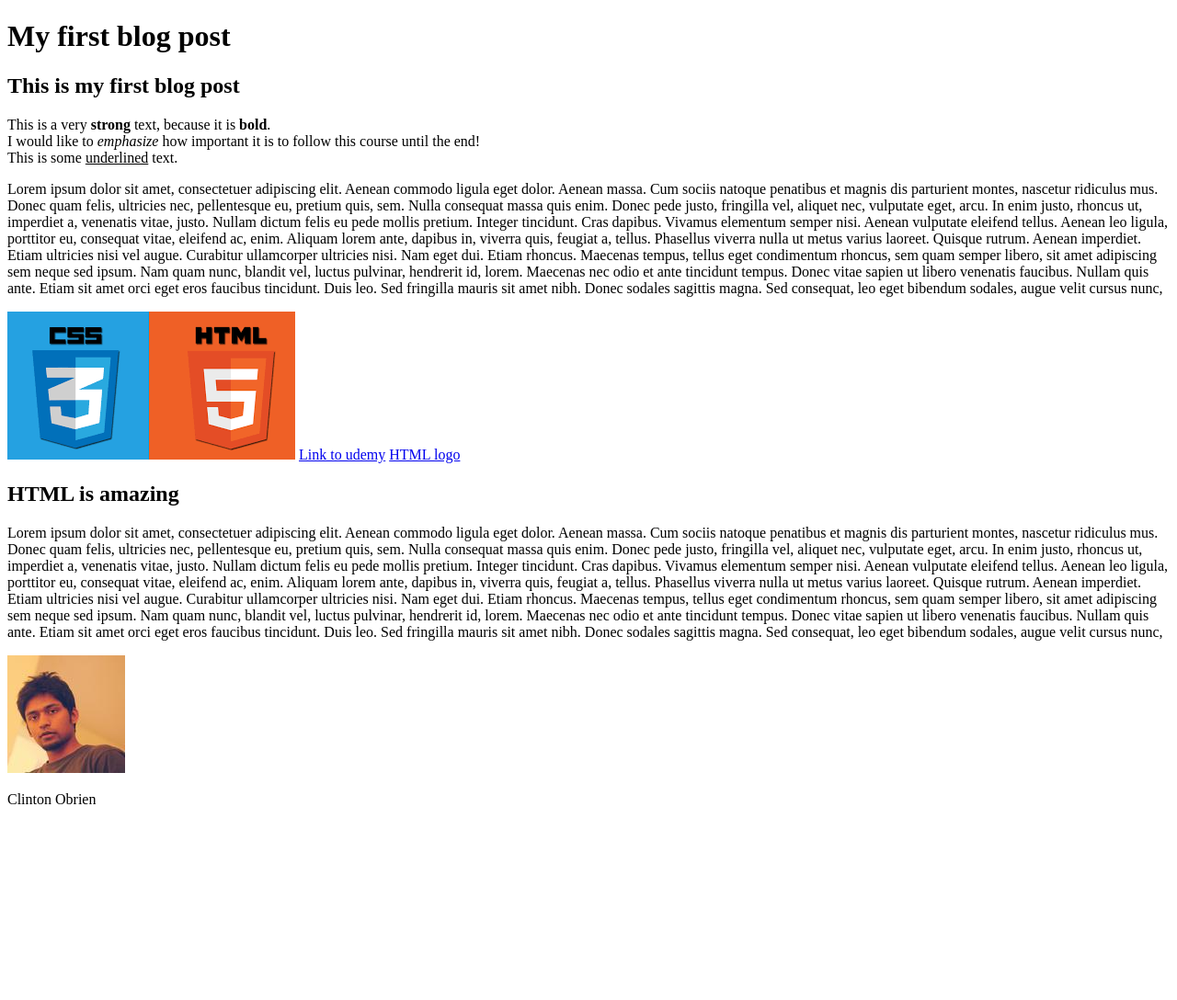
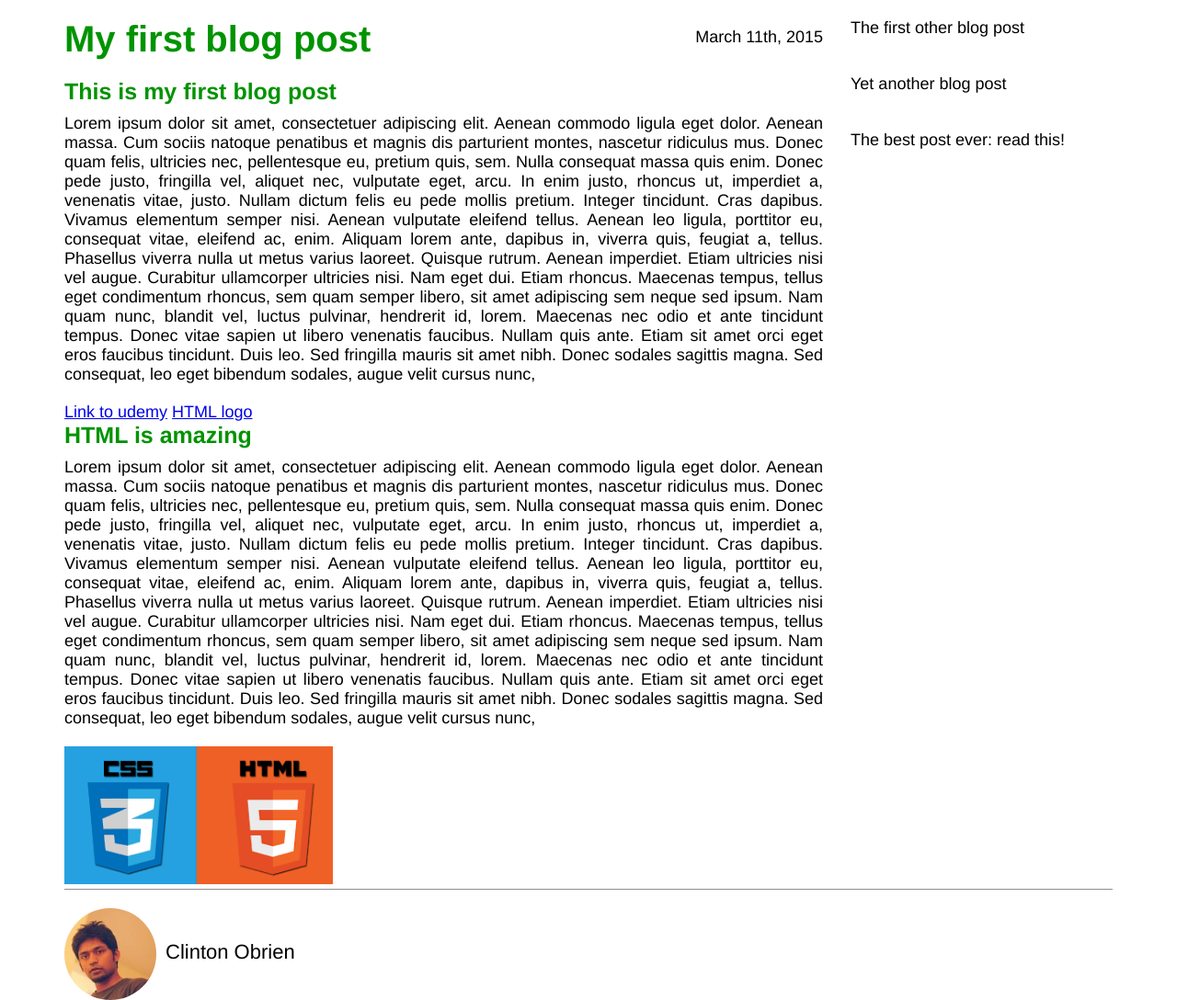
Before and after one commit to basakest/blog-post, a plain HTML site: page index.html in a window 1280 px wide. Shown: the whole page at 92% size. Before the commit the page ends 895 px from the top, so only its background shows below. Drawn offline with Linux system fonts and the light colour scheme.

Commit message:
add some css to the page

```diff
--- a/index.html
+++ b/index.html
@@ -2,22 +2,39 @@
 <html>
     <head>
         <title>My first blog post</title>
+        <link rel="stylesheet" type="text/css" href="style.css">
     </head>
     <body>
+        <div class="container">
+            <div class="blog-post">
                 <h1>My first blog post</h1>
+                <p class="date">March 11th, 2015</p>
                 <h2>This is my first blog post</h2>
-        <p>
-            This is a very <strong>strong</strong> text, because it is <strong>bold</strong>.<br />
-            I would like to <em>emphasize</em> how important it is to follow this course until the end!<br />
-            This is some <u>underlined</u> text.<br />
-        </p>
-        <p>Lorem ipsum dolor sit amet, consectetuer adipiscing elit. Aenean commodo ligula eget dolor. Aenean massa. Cum sociis natoque penatibus et magnis dis parturient montes, nascetur ridiculus mus. Donec quam felis, ultricies nec, pellentesque eu, pretium quis, sem. Nulla consequat massa quis enim. Donec pede justo, fringilla vel, aliquet nec, vulputate eget, arcu. In enim justo, rhoncus ut, imperdiet a, venenatis vitae, justo. Nullam dictum felis eu pede mollis pretium. Integer tincidunt. Cras dapibus. Vivamus elementum semper nisi. Aenean vulputate eleifend tellus. Aenean leo ligula, porttitor eu, consequat vitae, eleifend ac, enim. Aliquam lorem ante, dapibus in, viverra quis, feugiat a, tellus. Phasellus viverra nulla ut metus varius laoreet. Quisque rutrum. Aenean imperdiet. Etiam ultricies nisi vel augue. Curabitur ullamcorper ultricies nisi. Nam eget dui. Etiam rhoncus. Maecenas tempus, tellus eget condimentum rhoncus, sem quam semper libero, sit amet adipiscing sem neque sed ipsum. Nam quam nunc, blandit vel, luctus pulvinar, hendrerit id, lorem. Maecenas nec odio et ante tincidunt tempus. Donec vitae sapien ut libero venenatis faucibus. Nullam quis ante. Etiam sit amet orci eget eros faucibus tincidunt. Duis leo. Sed fringilla mauris sit amet nibh. Donec sodales sagittis magna. Sed consequat, leo eget bibendum sodales, augue velit cursus nunc,</p>
-        <img src="logo.png" alt="The HTML5 logo" />
+
+                <p class="main-text">Lorem ipsum dolor sit amet, consectetuer adipiscing elit. Aenean commodo ligula eget dolor. Aenean massa. Cum sociis natoque penatibus et magnis dis parturient montes, nascetur ridiculus mus. Donec quam felis, ultricies nec, pellentesque eu, pretium quis, sem. Nulla consequat massa quis enim. Donec pede justo, fringilla vel, aliquet nec, vulputate eget, arcu. In enim justo, rhoncus ut, imperdiet a, venenatis vitae, justo. Nullam dictum felis eu pede mollis pretium. Integer tincidunt. Cras dapibus. Vivamus elementum semper nisi. Aenean vulputate eleifend tellus. Aenean leo ligula, porttitor eu, consequat vitae, eleifend ac, enim. Aliquam lorem ante, dapibus in, viverra quis, feugiat a, tellus. Phasellus viverra nulla ut metus varius laoreet. Quisque rutrum. Aenean imperdiet. Etiam ultricies nisi vel augue. Curabitur ullamcorper ultricies nisi. Nam eget dui. Etiam rhoncus. Maecenas tempus, tellus eget condimentum rhoncus, sem quam semper libero, sit amet adipiscing sem neque sed ipsum. Nam quam nunc, blandit vel, luctus pulvinar, hendrerit id, lorem. Maecenas nec odio et ante tincidunt tempus. Donec vitae sapien ut libero venenatis faucibus. Nullam quis ante. Etiam sit amet orci eget eros faucibus tincidunt. Duis leo. Sed fringilla mauris sit amet nibh. Donec sodales sagittis magna. Sed consequat, leo eget bibendum sodales, augue velit cursus nunc,</p>
+
                 <a href="http://www.udemy.com" target="_blank">Link to udemy</a>
                 <a href="logo.png" target="_blank">HTML logo</a>
                 <h2>HTML is amazing</h2>
-        <p>Lorem ipsum dolor sit amet, consectetuer adipiscing elit. Aenean commodo ligula eget dolor. Aenean massa. Cum sociis natoque penatibus et magnis dis parturient montes, nascetur ridiculus mus. Donec quam felis, ultricies nec, pellentesque eu, pretium quis, sem. Nulla consequat massa quis enim. Donec pede justo, fringilla vel, aliquet nec, vulputate eget, arcu. In enim justo, rhoncus ut, imperdiet a, venenatis vitae, justo. Nullam dictum felis eu pede mollis pretium. Integer tincidunt. Cras dapibus. Vivamus elementum semper nisi. Aenean vulputate eleifend tellus. Aenean leo ligula, porttitor eu, consequat vitae, eleifend ac, enim. Aliquam lorem ante, dapibus in, viverra quis, feugiat a, tellus. Phasellus viverra nulla ut metus varius laoreet. Quisque rutrum. Aenean imperdiet. Etiam ultricies nisi vel augue. Curabitur ullamcorper ultricies nisi. Nam eget dui. Etiam rhoncus. Maecenas tempus, tellus eget condimentum rhoncus, sem quam semper libero, sit amet adipiscing sem neque sed ipsum. Nam quam nunc, blandit vel, luctus pulvinar, hendrerit id, lorem. Maecenas nec odio et ante tincidunt tempus. Donec vitae sapien ut libero venenatis faucibus. Nullam quis ante. Etiam sit amet orci eget eros faucibus tincidunt. Duis leo. Sed fringilla mauris sit amet nibh. Donec sodales sagittis magna. Sed consequat, leo eget bibendum sodales, augue velit cursus nunc,</p>
+                <p class="main-text">Lorem ipsum dolor sit amet, consectetuer adipiscing elit. Aenean commodo ligula eget dolor. Aenean massa. Cum sociis natoque penatibus et magnis dis parturient montes, nascetur ridiculus mus. Donec quam felis, ultricies nec, pellentesque eu, pretium quis, sem. Nulla consequat massa quis enim. Donec pede justo, fringilla vel, aliquet nec, vulputate eget, arcu. In enim justo, rhoncus ut, imperdiet a, venenatis vitae, justo. Nullam dictum felis eu pede mollis pretium. Integer tincidunt. Cras dapibus. Vivamus elementum semper nisi. Aenean vulputate eleifend tellus. Aenean leo ligula, porttitor eu, consequat vitae, eleifend ac, enim. Aliquam lorem ante, dapibus in, viverra quis, feugiat a, tellus. Phasellus viverra nulla ut metus varius laoreet. Quisque rutrum. Aenean imperdiet. Etiam ultricies nisi vel augue. Curabitur ullamcorper ultricies nisi. Nam eget dui. Etiam rhoncus. Maecenas tempus, tellus eget condimentum rhoncus, sem quam semper libero, sit amet adipiscing sem neque sed ipsum. Nam quam nunc, blandit vel, luctus pulvinar, hendrerit id, lorem. Maecenas nec odio et ante tincidunt tempus. Donec vitae sapien ut libero venenatis faucibus. Nullam quis ante. Etiam sit amet orci eget eros faucibus tincidunt. Duis leo. Sed fringilla mauris sit amet nibh. Donec sodales sagittis magna. Sed consequat, leo eget bibendum sodales, augue velit cursus nunc,</p>
+                <img src="logo.png" alt="The HTML5 logo" />
+            </div>
+            <div class="other-posts">
+                <div class="other">
+                    The first other blog post
+                </div>
+                <div class="other">
+                    Yet another blog post
+                </div>
+                <div class="other">
+                    The best post ever: read this!
+                </div>
+            </div>
+            <div class="clearfix"></div>
+            <div class="author-box">
                 <img src="author.jpg" alt="Author photo" />
-        <p>Clinton Obrien</p>
+                <p class="author-text">Clinton Obrien</p>
+            </div>
+        </div>
     </body>
 </html>
--- /dev/null
+++ b/style.css
@@ -0,0 +1,87 @@
+* {
+    margin: 0;
+    padding: 0;
+    box-sizing: border-box;
+}
+
+.clearfix:after {
+    content: "";
+    display: table;
+    clear: both;
+}
+
+body {
+    font-family: Helvetica Neue, Arial;
+    font-size: 18px;
+}
+
+h1, h2 {
+    color: rgb(0, 147, 0);
+}
+
+h1 {
+    font-size: 40px;
+    margin-bottom: 20px;
+}
+
+h2 {
+    font-size: 25px;
+    margin-bottom: 10px;
+}
+
+.main-text {
+    text-align: justify;
+    margin-bottom: 20px;
+}
+
+.author-text {
+    font-size: 22px;
+    float: left;
+    margin-top: 35px;
+    margin-left: 10px;
+}
+
+
+.container {
+    width: 1140px;
+    margin: 20px auto 0 auto;
+}
+
+.blog-post {
+    width: 75%;
+    float: left;
+    padding-right: 30px;
+    position: relative;
+}
+
+.other-posts {
+    width: 25%;
+    float: left;
+}
+
+.author-box {
+    padding-top: 20px;
+    border-top: 1px solid #8e8e8e;
+}
+
+.other {
+    margin-bottom: 40px;
+}
+
+.author-box img {
+    width: 100px;
+    height: 100px;
+    border-radius: 50%;
+    float: left;
+}
+
+.blog-post img {
+    width: auto;
+    height: 150px;
+}
+
+.date {
+    position: absolute;
+    top: 10px;
+    right: 30px;
+}
```
Lines whose indentation alone changed are shown as unchanged.
